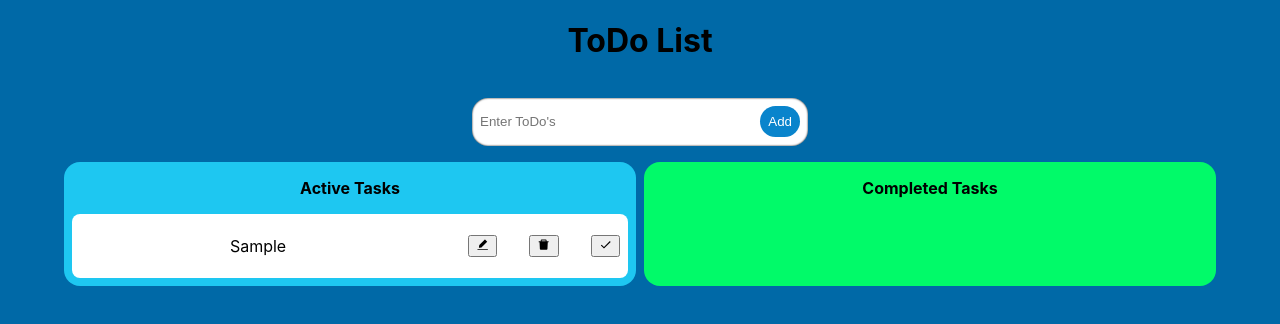
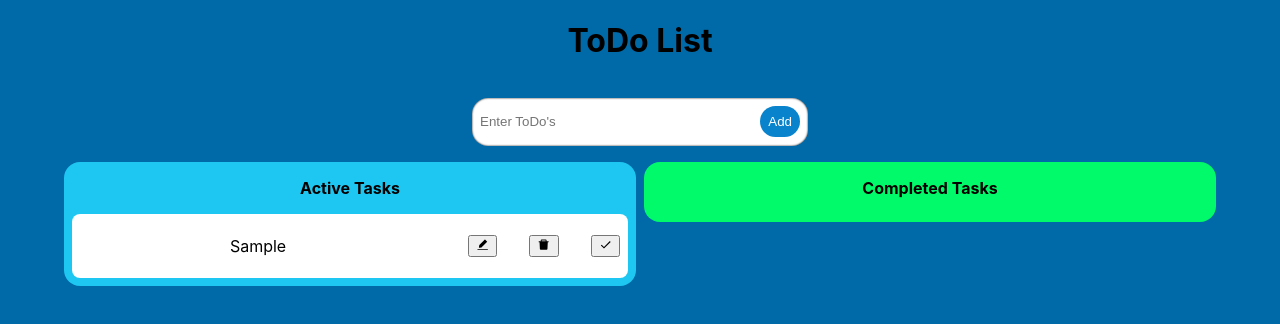
Before and after one commit to NemB0t/todo_typescript, a React (Create React App) app: page / in a window 1280 px wide. Both pictures are taken after typing "Sample" into the empty fields and a click on the button "Add". Shown: the top 324 px of the page. Built offline with nearby package versions, Linux system fonts and the light colour scheme.

Commit message:
Added Drag and Drop functionality

```diff
--- a/package.json
+++ b/package.json
@@ -9,6 +9,7 @@
     "@types/jest": "^27.5.2",
     "@types/node": "^16.18.11",
     "@types/react": "^18.0.26",
+    "@types/react-beautiful-dnd": "^13.1.3",
     "@types/react-dom": "^18.0.10",
     "@types/uniqid": "^5.3.2",
     "node-polyfill-webpack-plugin": "^2.0.1",
--- a/src/App.css
+++ b/src/App.css
@@ -69,7 +69,7 @@
     transition: .2s;
 }
 .todoItem:hover{
-    transform: scale(1.02);
+    transform: scale(1.01);
     box-shadow:  0 0 5px black;
 }
 .icon{
@@ -81,6 +81,11 @@
 
 .editInput{
     width: 95%;
+    outline: none;
+    transition: .2s;
+}
+.editInput:hover,.editInput:focus{
+    transform: scale(1.1);
 }
 
 .todoTaskLists{
@@ -98,6 +103,7 @@
     padding-top: 1rem;
     align-items: center;
     border-radius: 1rem;
+    height: fit-content;
 }
 .completedtodotasks >h4,.activetodotasks >h4{
     padding: 0;
@@ -116,3 +122,9 @@
     gap: .5rem;
     width: 100%;
 }
+.dragactive{
+    background-color: rgb(24, 165, 201);
+}
+.dragcomplete{
+    background-color: rgb(0, 206, 86);
+}
--- a/src/App.tsx
+++ b/src/App.tsx
@@ -2,6 +2,7 @@ import { useState } from 'react';
 import './App.css';
 import { InputTodo } from './components/inputTodo';
 import { TodoLists } from './components/todoLists';
+import { DragDropContext, DropResult } from 'react-beautiful-dnd'
 
 
 export interface ToDo {
@@ -53,7 +54,6 @@ function App() {
   }
 
   const handleTodoEdit = (selectedId:string,selectedName:string):void=>{
-    console.log('here');
     const modifiedTodoList = todoList.map(todoItem=>{
         if(todoItem.id===selectedId){
           return {
@@ -66,17 +66,74 @@ function App() {
         }
       }
     )
-    console.log(modifiedTodoList)
     setTodoList(modifiedTodoList);
   }
 
+  const handleOnDragEnd = (result:DropResult)=>{
+    // console.log(result);
+    const {source,destination}=result;
+
+    if(!destination) return
+
+    if(destination?.droppableId===source.droppableId
+      && destination.index===source.index) return
+
+    if(source.droppableId==="activeTodos"&&destination.droppableId==="compledtedTodos"){
+      const modifiedTodoList = todoList.map((todoItem,todoIndex)=>{
+        if(source.index===todoIndex){
+          return {
+            ...todoItem,
+            isCompleted:true,
+          };
+        }
+        else
+          return todoItem
+      })
+
+      const temp = modifiedTodoList[destination.index]
+      modifiedTodoList[destination.index] = modifiedTodoList[source.index]
+      modifiedTodoList[source.index] = temp
+
+      setTodoList(modifiedTodoList)
+    }
+    if(source.droppableId==="compledtedTodos"&&destination.droppableId==="activeTodos"){
+      const modifiedTodoList = todoList.map((todoItem,todoIndex)=>{
+        if(source.index===todoIndex){
+          return {
+            ...todoItem,
+            isCompleted:false,
+          };
+        }
+        else
+          return todoItem
+      })
+
+      const temp = modifiedTodoList[destination.index]
+      modifiedTodoList[destination.index] = modifiedTodoList[source.index]
+      modifiedTodoList[source.index] = temp
+      setTodoList(modifiedTodoList)
+    }
+
+    if(source.index!==destination.index &&source.droppableId===destination.droppableId)
+    {
+      const modifiedTodoList = todoList;
+      const temp = modifiedTodoList[destination.index]
+      modifiedTodoList[destination.index] = modifiedTodoList[source.index]
+      modifiedTodoList[source.index] = temp
+      setTodoList(modifiedTodoList)
+    }
+
+  };
+
   return (
+    <DragDropContext onDragEnd={handleOnDragEnd}>
       <div className="App">
         <h1 className="todoHeading">ToDo List</h1>
         <InputTodo Todo={Todo} handleTodoName={handleTodoName} handleTodoNameSubmit={handleTodoNameSubmit} />
         <TodoLists todoList={todoList} handleTodoCheck={handleTodoCheck} handleTodoDelete={handleTodoDelete}
         handleTodoEdit={handleTodoEdit} />
       </div>
+    </DragDropContext>
   );
 }
 
--- a/src/components/todoItem.tsx
+++ b/src/components/todoItem.tsx
@@ -2,12 +2,14 @@ import { ToDo } from "../App"
 import { AiFillEdit,AiFillDelete,AiOutlineUndo } from 'react-icons/ai'
 import { MdDone } from 'react-icons/md'
 import { useState } from 'react';
+import { Draggable } from "react-beautiful-dnd";
 
 interface Props{
     todo:ToDo;
     handleTodoCheck:(id:string)=>void;
     handleTodoDelete:(id:string)=>void;
     handleTodoEdit:(id:string,name:string)=>void;
+    todoIndex:number;
 }
 
 export function TodoItem(props:Props){
@@ -29,7 +31,11 @@ export function TodoItem(props:Props){
     if(props.todo.isCompleted)
     {
          return (
-            <div className="todoItem">
+            <Draggable draggableId={props.todo.id} index={props.todoIndex}>
+                {
+                    (provided)=>(
+                        <div className="todoItem" ref={provided.innerRef}
+                        {...provided.draggableProps}{...provided.dragHandleProps}>
                             {isEdit?
                             <form onSubmit={(e)=>{handleEditSubmit(e)}}>
                                 <input type="text" onChange={(e)=>{handleEditTextUpdate(e)}}/>
@@ -41,9 +47,17 @@ export function TodoItem(props:Props){
                         </div>
                     )
                 }
+
+            </Draggable>
+        )
+    }
     else{
         return(
-            <div className="todoItem">
+            <Draggable draggableId={props.todo.id} index={props.todoIndex}>
+                {
+                    (provided)=>(
+                        <div className="todoItem" ref={provided.innerRef}
+                        {...provided.draggableProps}{...provided.dragHandleProps}>
                             {isEdit?
                             <form onSubmit={(e)=>{handleEditSubmit(e)}}>
                                 <input type="text" className="editInput" onChange={(e)=>{handleEditTextUpdate(e)}}/>
@@ -55,4 +69,7 @@ export function TodoItem(props:Props){
                         </div>
                     )
                 }
+            </Draggable>
+        )
     }
+}
--- a/src/components/todoLists.tsx
+++ b/src/components/todoLists.tsx
@@ -1,3 +1,4 @@
+import { Droppable } from "react-beautiful-dnd";
 import { ToDo } from "../App"
 import { TodoItem } from "./todoItem";
 
@@ -11,30 +12,48 @@ interface Props{
 export function TodoLists(props:Props){
     return(
         <div className="todoTaskLists">
-            <div className="activetodotasks">
+           <Droppable droppableId="activeTodos" >
+            {
+                (provided,snapshot)=>(
+                    <div className= {`activetodotasks ${snapshot.isDraggingOver?"dragactive":""}`}
+                     ref={provided.innerRef}{...provided.droppableProps}>
                         <h4>Active Tasks</h4>
                         <div className="todoLists">
-                    {props.todoList.map(todo=>{
+                            {props.todoList.map((todo,todoIndex)=>{
                                 if(!todo.isCompleted){
                                     return <TodoItem key={todo.id} todo={todo} handleTodoCheck={props.handleTodoCheck}
-                    handleTodoDelete={props.handleTodoDelete} handleTodoEdit={props.handleTodoEdit} />
+                            handleTodoDelete={props.handleTodoDelete} handleTodoEdit={props.handleTodoEdit}
+                            todoIndex={todoIndex} />
                                 }
                                 return undefined;
                             })}
                         </div>
+                        {provided.placeholder}
                     </div>
-            <div className="completedtodotasks">
+                )
+            }
+           </Droppable>
+           <Droppable droppableId="compledtedTodos" >
+                {
+                    (provided,snapshot)=>(
+                        <div className={`completedtodotasks ${snapshot.isDraggingOver?"dragcomplete":""}`}
+                        ref={provided.innerRef}{...provided.droppableProps}>
                             <h4>Completed Tasks</h4>
                             <div className="todoLists">
-                    {props.todoList.map(todo=>{
+                                {props.todoList.map((todo,todoIndex)=>{
                                     if(todo.isCompleted){
                                         return <TodoItem key={todo.id} todo={todo} handleTodoCheck={props.handleTodoCheck}
-                            handleTodoDelete={props.handleTodoDelete} handleTodoEdit={props.handleTodoEdit} />
+                                        handleTodoDelete={props.handleTodoDelete} handleTodoEdit={props.handleTodoEdit}
+                                        todoIndex={todoIndex} />
                                     }
                                     return undefined;
                                 })}
                             </div>
-            </div>
+                            {provided.placeholder}
                         </div>
                     )
                 }
+            </Droppable>
+        </div>
+    )
+}
--- a/src/index.tsx
+++ b/src/index.tsx
@@ -7,7 +7,7 @@ const root = ReactDOM.createRoot(
   document.getElementById('root') as HTMLElement
 );
 root.render(
-  <React.StrictMode>
+  // <React.StrictMode>
     <App />
-  </React.StrictMode>
+  // </React.StrictMode>
 );
```
Also changed, not shown: 1 other file (tests, documents, lock files or other folders). Lines whose indentation alone changed are shown as unchanged.
